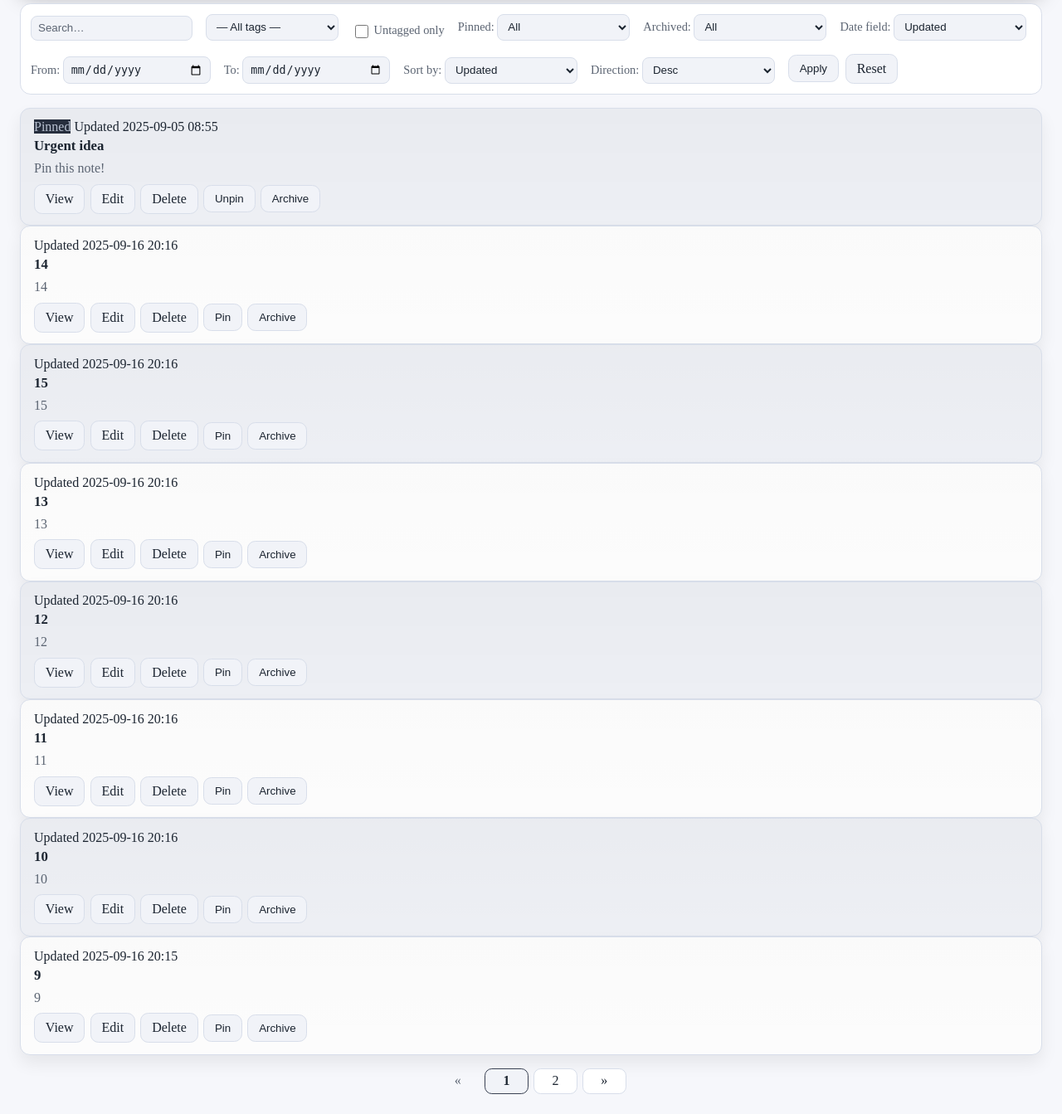
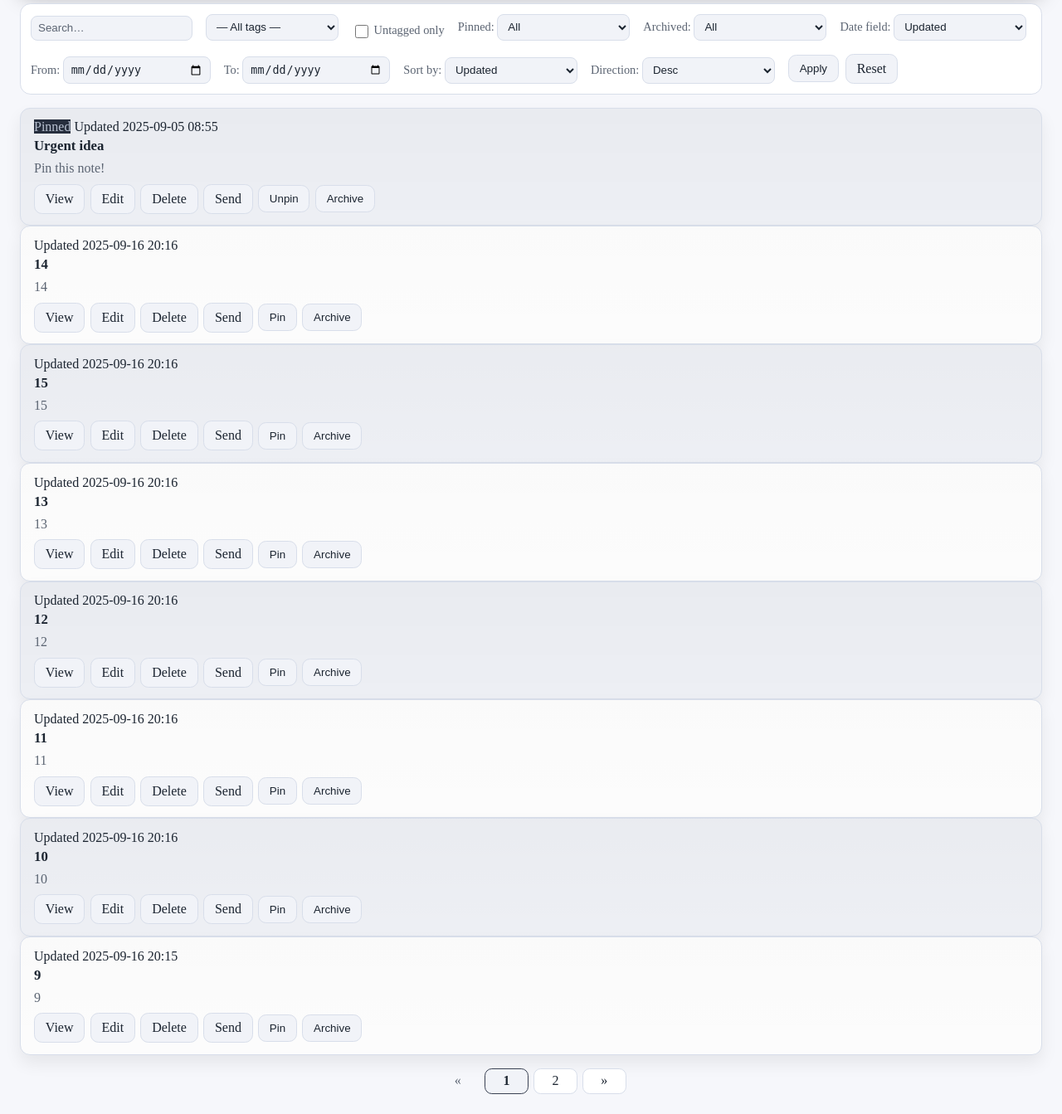
Before and after one commit to VinceVSCode/Django_Playground, a Django app: page /notes/list/ in a window 1280 px wide. Shown: the part 215-1558 px from the top of the page at 83% size. Run offline with Django 5.2, Linux system fonts and the light colour scheme; a user stored in the database is signed in; data comes from the database, SQL or seed files in the repository; data that the repository does not hold is empty.

Commit message:
-Configure action buttons for viewing, editing, deleting, and sending notes in the notes list.

```diff
--- a/DjangoPlayground/firstsite/templates/firstsite/note_list.html
+++ b/DjangoPlayground/firstsite/templates/firstsite/note_list.html
@@ -116,9 +116,11 @@
         {% endif %}
 
         <div style="margin-top:.6rem; display:flex; gap:.4rem; flex-wrap:wrap;">
+          <!-- Buttons for note actions -->
           <a class="button" href="{% url 'note_detail' note.pk %}">View</a>
           <a class="button" href="{% url 'note_edit' note.pk %}">Edit</a>
           <a class="button" href="{% url 'note_delete' note.pk %}">Delete</a>
+          <a class="button" href="{% url 'note_send' note.pk %}">Send</a>
 
           <form action="{% url 'note_toggle_pin' note.pk %}" method="post" class="inline">
             {% csrf_token %}
```
